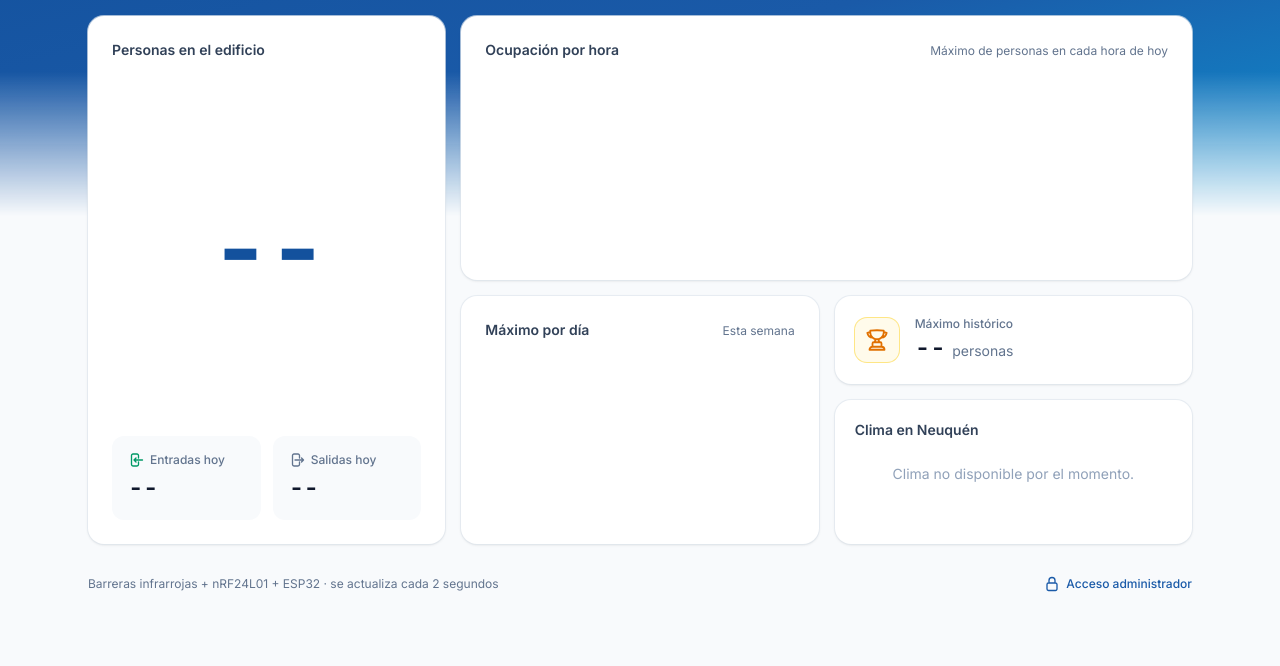
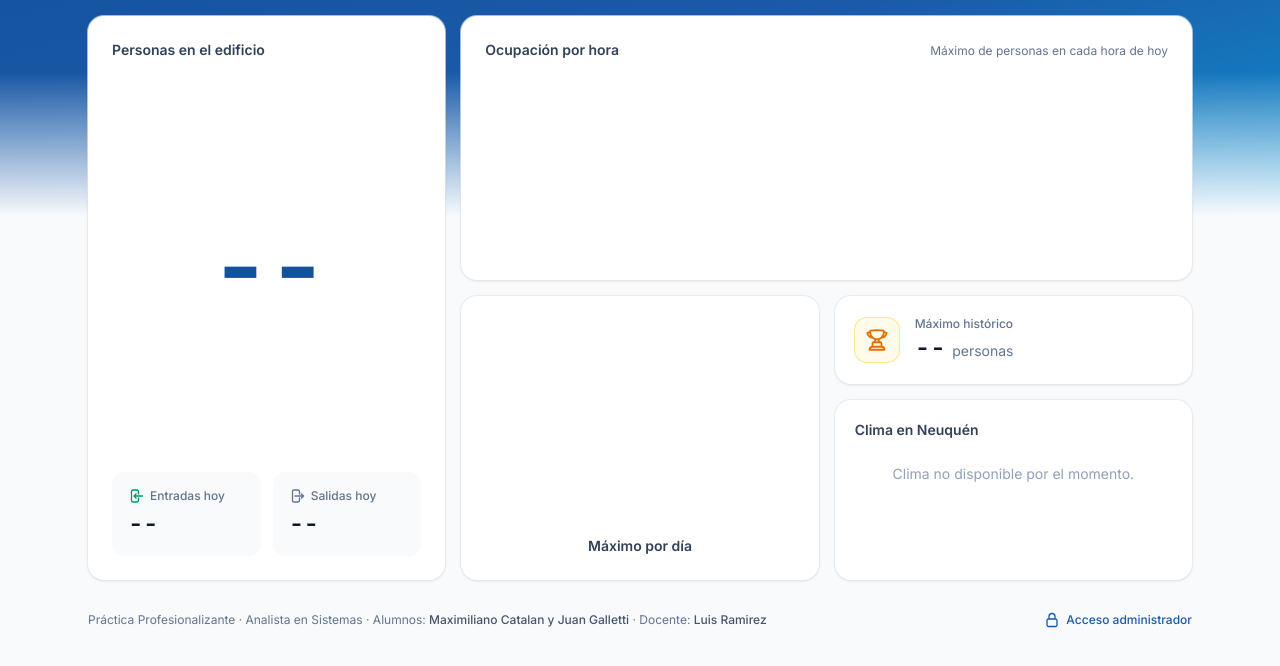
Before and after one commit to juangalletti/WebPrototipo, a website: page public/index.html in a window 1280 px wide. Shown: the part 104-770 px from the top of the page. Drawn offline with Linux system fonts and the light colour scheme; no server answers.

Commit message:
Dashboard: titulo del grafico semanal al pie y creditos del proyecto
Co-Authored-By: Claude Opus 5.5 <noreply@anthropic.com>

```diff
--- a/public/index.html
+++ b/public/index.html
@@ -70,13 +70,10 @@
       <p id="sinDatosHoras" class="py-14 text-center text-sm text-slate-400" hidden>Todavía no hay datos del nodo central.</p>
     </section>
 
-    <!-- Maximo por dia -->
+    <!-- Maximo por dia (sin titulo) -->
     <section class="tarjeta p-6 lg:col-span-1">
-      <div class="flex items-baseline justify-between gap-2">
-        <h2 class="titulo-tarjeta">Máximo por día</h2>
-        <span class="subtitulo">Esta semana</span>
-      </div>
-      <div id="graficoSemana" class="mt-5 h-40" role="img" aria-label="Maximo de personas por dia de la semana"></div>
+      <div id="graficoSemana" class="mt-2 h-44" role="img" aria-label="Maximo de personas por dia de la semana"></div>
+      <h2 class="titulo-tarjeta mt-8 text-center">Máximo por día</h2>
     </section>
 
     <!-- Maximo historico + clima -->
@@ -129,7 +126,7 @@
   </div>
 
   <footer class="mt-8 flex flex-wrap items-center justify-between gap-3 text-xs text-slate-500 dark:text-slate-400">
-    <span>Barreras infrarrojas + nRF24L01 + ESP32 · se actualiza cada 2 segundos</span>
+    <span>Práctica Profesionalizante · Analista en Sistemas · Alumnos: <span class="font-medium text-slate-600 dark:text-slate-300">Maximiliano Catalan y Juan Galletti</span> · Docente: <span class="font-medium text-slate-600 dark:text-slate-300">Luis Ramirez</span></span>
     <a href="/admin" class="inline-flex items-center gap-1.5 font-medium text-marca-600 hover:text-marca-500 dark:text-marca-400">
       <svg class="size-4" fill="none" viewBox="0 0 24 24" stroke-width="2" stroke="currentColor" aria-hidden="true"><path stroke-linecap="round" stroke-linejoin="round" d="M16.5 10.5V6.75a4.5 4.5 0 1 0-9 0v3.75m-.75 11.25h10.5a2.25 2.25 0 0 0 2.25-2.25v-6.75a2.25 2.25 0 0 0-2.25-2.25H6.75a2.25 2.25 0 0 0-2.25 2.25v6.75a2.25 2.25 0 0 0 2.25 2.25Z"/></svg>
       Acceso administrador
```
